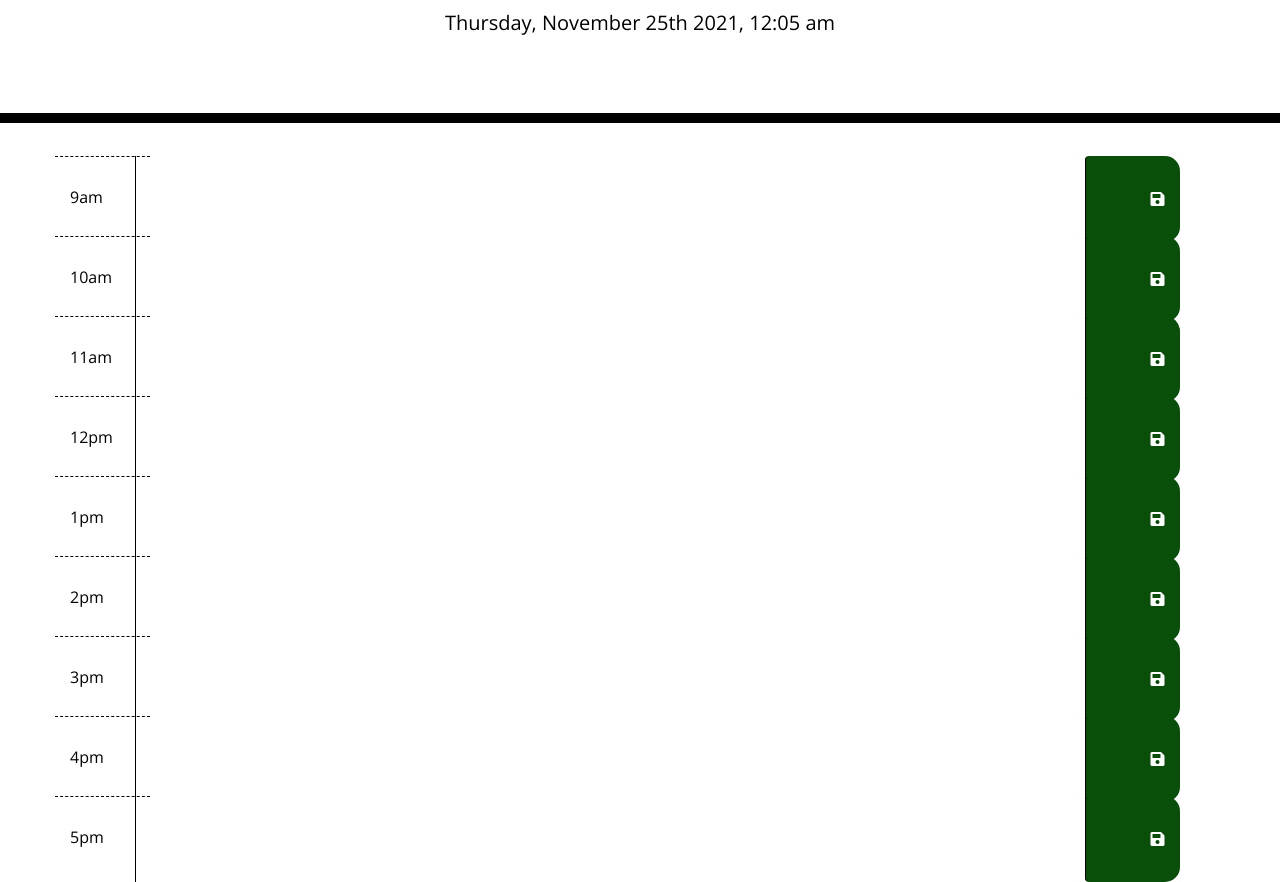
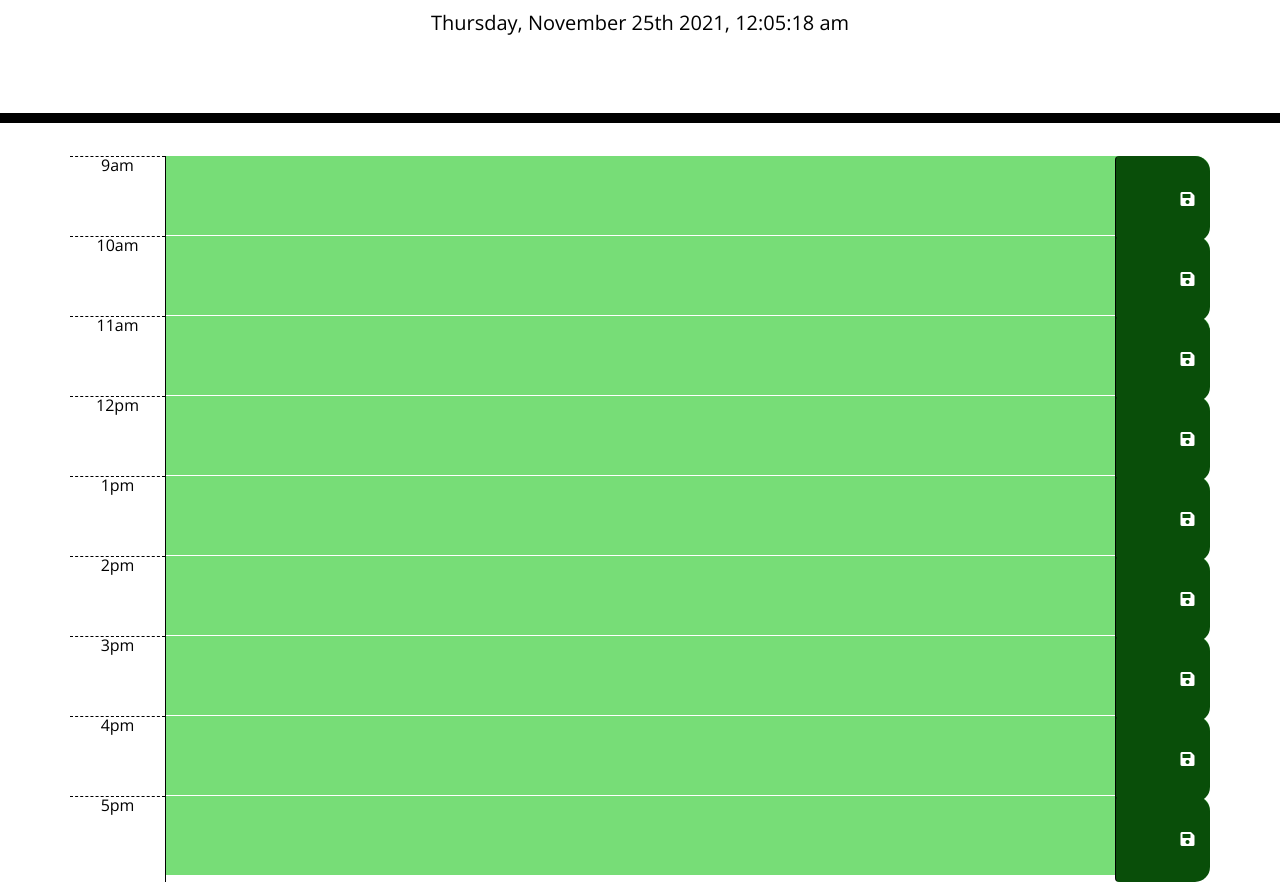
Before and after one commit to JayBarbanel/WorkDayScheduler, a plain HTML site: page index.html in a window 1280 px wide. Shown: the part 181-1063 px from the top of the page. Drawn offline with nearby package versions, Linux system fonts and the light colour scheme.

Commit message:
added seconds to timer, created function for background colors, (started to ) append local storage to screen, need to fix bug

```diff
--- a/Schedule.js
+++ b/Schedule.js
@@ -1,2 +1,115 @@
-var reformatDate = moment().format("dddd, MMMM Do YYYY, h:mm a");
-$("#currentTime").text(reformatDate);
+$(document).ready(function() {
+    $('.saveBtn').on('click', function() {
+        // Event Listener in Jquery
+        console.log(this);
+        const value = $(this)
+            .siblings('.description')
+            .val();
+        const time = $(this).attr('data-time');
+        const hour = moment().hour();
+
+        localStorage.setItem(time, value);
+    });
+
+    // Setting up date and time
+    $('#currentDay').text(moment());
+
+    // Update seconds
+    setInterval(displayTodaysDate, 1000);
+
+    // Update date on page every second
+    currentDate = $('#currentDay');
+    displayTodaysDate();
+
+    function displayTodaysDate() {
+        // Display date at top of page in this format
+        currentDate.text(moment().format('dddd, MMMM Do YYYY, h:mm:ss a'));
+    }
+    // Store hours into an array
+    const timeArray = [];
+    // Loop through hours and push them into an array
+    for (let i = 9; i < 18; i++) {
+        timeArray.push(
+            moment()
+            .hour(i)
+            .format('h, a')
+        );
+    }
+    console.log(timeArray);
+
+    // Background colors
+    function setColors() {
+        const currentHr = moment().hours();
+        console.log(currentHr);
+        // console.log("currentHr", currentHr)
+        // console.log(typeof currentHr)
+        $('.time-block').each(function() {
+            const currentId = $(this).attr('id');
+            // console.log("currentId", currentId)
+            // console.log(typeof currentId)
+            console.log(currentHr > currentId);
+            if (currentHr > currentId) {
+                $(this).addClass('past');
+            } else if (currentHr < currentId) {
+                $(this)
+                    .addClass('future')
+                    .removeClass('past', 'present');
+            } else {
+                $(this)
+                    .addClass('present')
+                    .removeClass('past', 'future');
+            }
+        });
+    }
+
+    // Append local storage data to the screen
+    function saveLocalStorage() {
+        const userInput9 = localStorage.getItem('9');
+        $('#9')
+            .children('.description')
+            .text(userInput9);
+
+        const userInput10 = localStorage.getItem('10');
+        $('#10')
+            .children('.description')
+            .text(userInput10);
+
+        const userInput11 = localStorage.getItem('11');
+        $('#11')
+            .children('.description')
+            .text(userInput11);
+
+        const userInput12 = localStorage.getItem('12');
+        $('#12')
+            .children('.description')
+            .text(userInput12);
+
+        const userInput13 = localStorage.getItem('1');
+        $('#13')
+            .children('.description')
+            .text(userInput13);
+
+        const userInput14 = localStorage.getItem('14');
+        $('#14')
+            .children('.description')
+            .text(userInput14);
+
+        const userInput15 = localStorage.getItem('15');
+        $('#15')
+            .children('.description')
+            .text(userInput15);
+
+        const userInput16 = localStorage.getItem('16');
+        $('#16')
+            .children('.description')
+            .text(userInput16);
+
+        const userInput17 = localStorage.getItem('17');
+        $('#17')
+            .children('.description')
+            .text(userInput17);
+    }
+
+    setColors();
+    saveLocalStorage();
+});
--- a/index.html
+++ b/index.html
@@ -23,65 +23,65 @@
 
         <!-- Timeblocks go here -->
         <div id="9" class="row time-block">
-            <div class="col-md-1 hour align-items-center row">9am</div>
+            <div class="col-md-1 hour align-items-center ">9am</div>
             <textarea class="col-md-10 description"></textarea>
             <button class="btn saveBtn col-md-1" data-time="9"></textarea>
             <i class="fas fa-save"></i>
             </button>
         </div>
         <div id="10" class="row time-block">
-            <div class="col-md-1 hour align-items-center row">10am</div>
+            <div class="col-md-1 hour align-items-center ">10am</div>
             <textarea class="col-md-10 description"></textarea>
             <button class="btn saveBtn col-md-1" data-time="10"></textarea>
             <i class="fas fa-save"></i>
             </button>
         </div>
         <div id="11" class="row time-block">
-            <div class="col-md-1 hour align-items-center row">11am</div>
+            <div class="col-md-1 hour align-items-center ">11am</div>
             <textarea class="col-md-10 description"></textarea>
             <button class="btn saveBtn col-md-1" data-time="11"></textarea>
             <i class="fas fa-save"></i>
             </button>
         </div>
         <div id="12" class="row time-block">
-            <div class="col-md-1 hour align-items-center row">12pm</div>
+            <div class="col-md-1 hour align-items-center ">12pm</div>
             <textarea class="col-md-10 description"></textarea>
             <button class="btn saveBtn col-md-1" date-time="12"></textarea>
             <i class="fas fa-save"></i>
             </button>
         </div>
-        <div id="1pm" class="row time-block">
-            <div class="col-md-1 hour align-items-center row">1pm</div>
+        <div id="13" class="row time-block">
+            <div class="col-md-1 hour align-items-center ">1pm</div>
             <textarea class="col-md-10 description"></textarea>
-            <button class="btn saveBtn col-md-1" date-time="1"></textarea>
+            <button class="btn saveBtn col-md-1" date-time="13"></textarea>
             <i class="fas fa-save"></i>
             </button>
         </div>
-        <div id="2pm" class="row time-block">
-            <div class="col-md-1 hour align-items-center row">2pm</div>
+        <div id="14" class="row time-block">
+            <div class="col-md-1 hour align-items-center ">2pm</div>
             <textarea class="col-md-10 description"></textarea>
-            <button class="btn saveBtn col-md-1" date-time="2"></textarea>
+            <button class="btn saveBtn col-md-1" date-time="14"></textarea>
             <i class="fas fa-save"></i>
             </button>
         </div>
-        <div id="3pm" class="row time-block">
-            <div class="col-md-1 hour align-items-center row">3pm</div>
+        <div id="15" class="row time-block">
+            <div class="col-md-1 hour align-items-center ">3pm</div>
             <textarea class="col-md-10 description"></textarea>
-            <button class="btn saveBtn col-md-1" data-time="3"></textarea>
+            <button class="btn saveBtn col-md-1" data-time="15"></textarea>
             <i class="fas fa-save"></i>
         </button>
         </div>
-        <div id="4pm" class="row time-block">
-            <div class="col-md-1 hour align-items-center row">4pm</div>
+        <div id="16" class="row time-block">
+            <div class="col-md-1 hour align-items-center ">4pm</div>
             <textarea class="col-md-10 description"></textarea>
-            <button class="btn saveBtn col-md-1" date-time="4"></textarea>
+            <button class="btn saveBtn col-md-1" date-time="16"></textarea>
             <i class="fas fa-save"></i>
             </button>
         </div>
-        <div id="5pm" class="row time-block">
-            <div class="col-md-1 hour align-items-center row">5pm</div>
+        <div id="17" class="row time-block">
+            <div class="col-md-1 hour align-items-center ">5pm</div>
             <textarea class="col-md-10 description"></textarea>
-            <button class="btn saveBtn col-md-1" data-time="5"></textarea>
+            <button class="btn saveBtn col-md-1" data-time="17"></textarea>
             <i class="fas fa-save"></i>
             </button>
 
```
